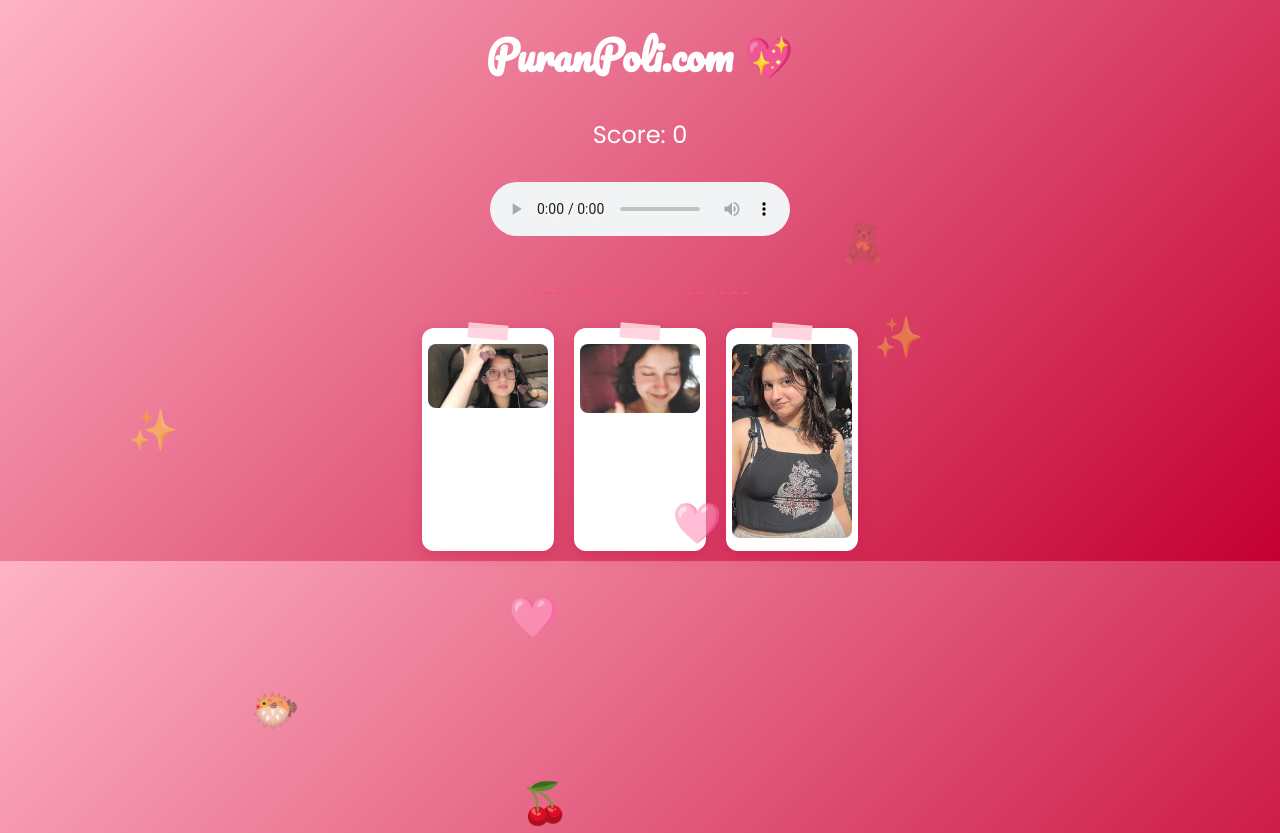
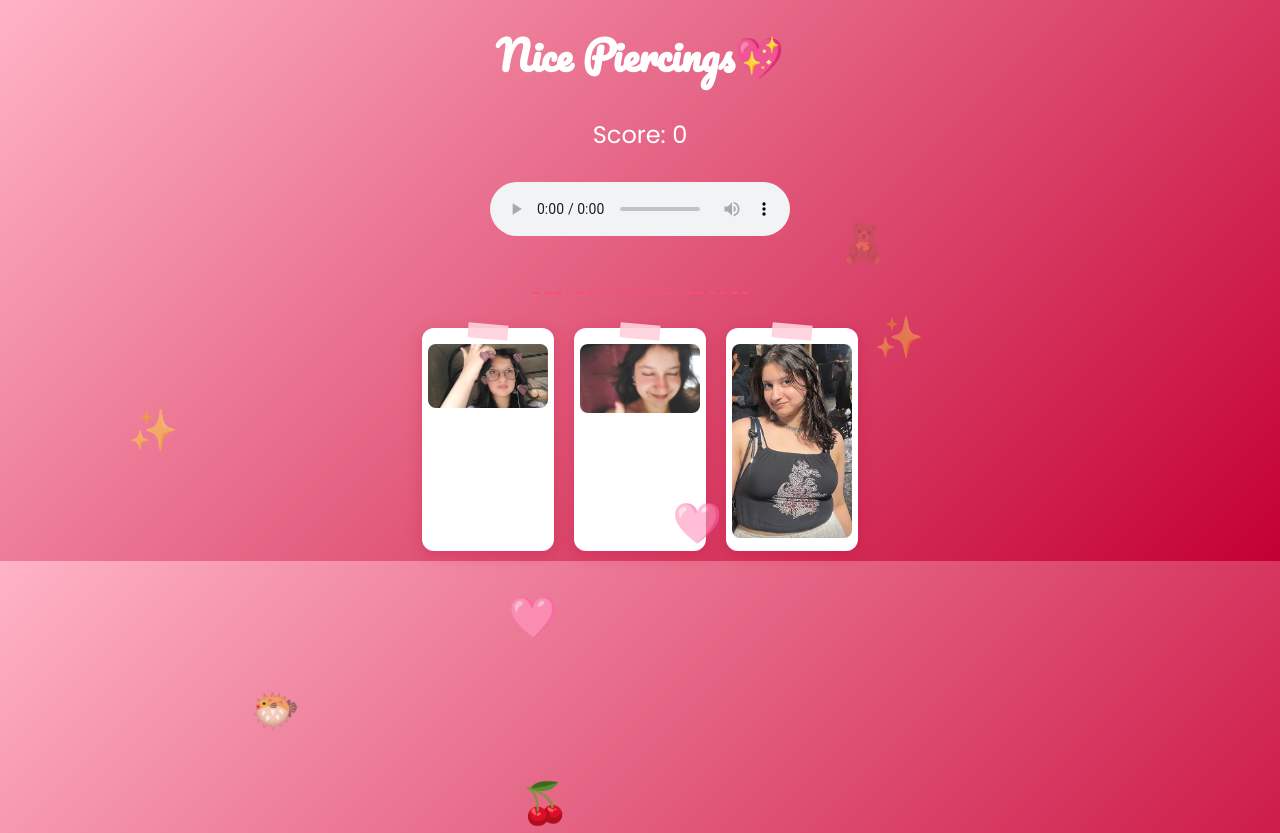
Before and after one commit to amosgaikwad1/puran-poli, a plain HTML site: page index.html in a window 1280 px wide. Drawn offline with Linux system fonts and the light colour scheme.

Commit message:
Update index.html

```diff
--- a/index.html
+++ b/index.html
@@ -89,7 +89,7 @@ audio { margin-top: 10px; }
 </head>
 <body>
 
-<h1>PuranPoli.com 💖</h1>
+<h1>Nice Piercings💖</h1>
 <div id="score">Score: 0</div>
 
 <div class="musicBox">
```
